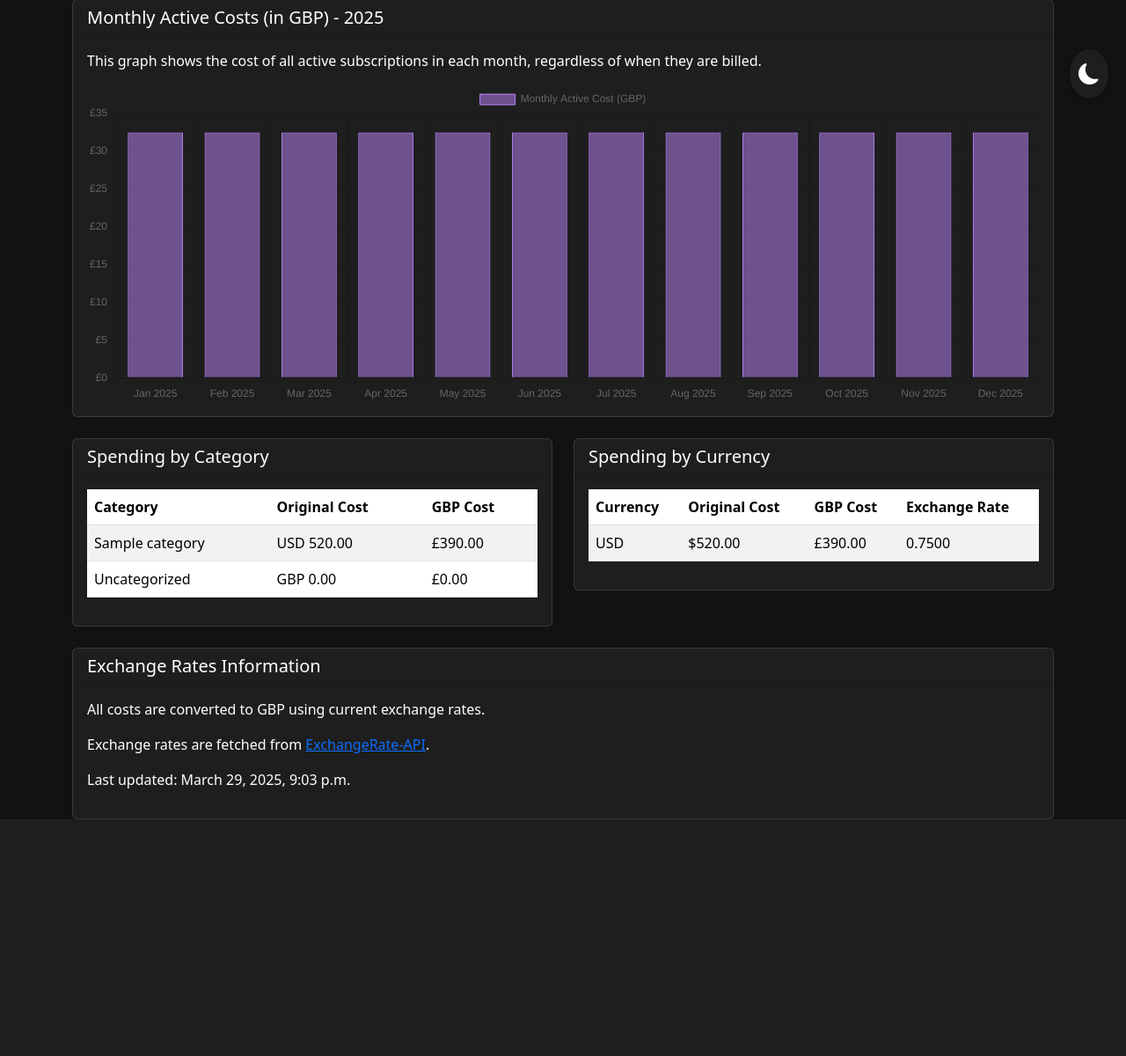
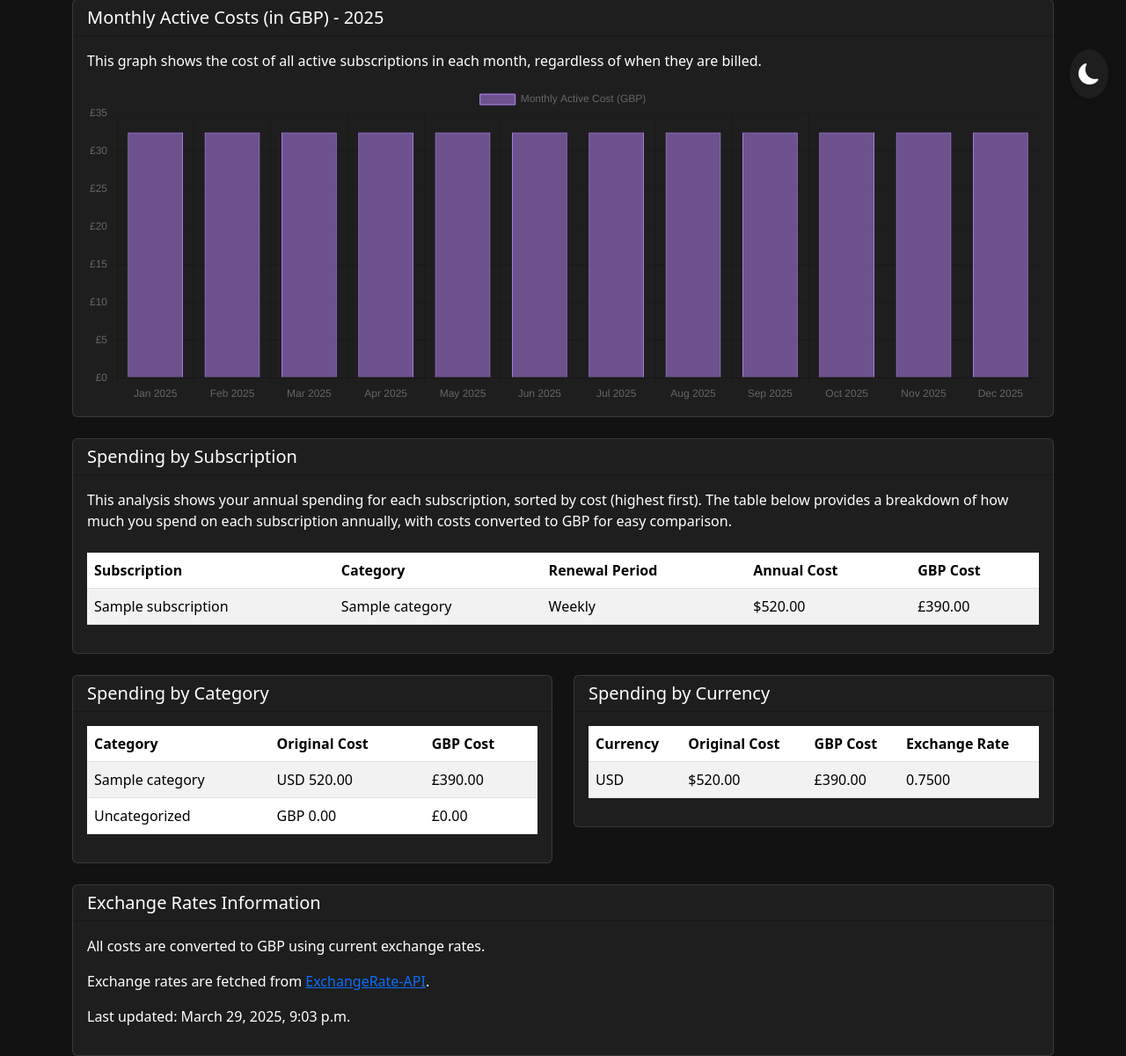
Before and after one commit to lechemmy/SubCal, a Django app: page /overview/ in a window 1280 px wide. Shown: the part 668-1868 px from the top of the page at 88% size. Before the commit the page ends 1599 px from the top, so only its background shows below. Run offline with Django 5.2, Linux system fonts and the light colour scheme; tables that the repository leaves empty hold one stand-in row (values such as "Sample post"); a database or web service that is not in the repository returns one stand-in record (values such as "Sample title"); data that the repository does not hold is empty.

Commit message:
Add spending breakdown by subscription in overview
Implemented a new method to calculate annual spending per subscription and convert it to GBP. Updated the overview page to display the data in a sortable table, allowing users to view a detailed cost analysis per subscription.

```diff
--- a/subscriptions/overview.py
+++ b/subscriptions/overview.py
@@ -41,6 +41,10 @@ class OverviewView(TemplateView):
         # Calculate spending by currency
         currency_spending = self.calculate_currency_spending(subscriptions, exchange_rates)
         context['currency_spending'] = currency_spending
+
+        # Calculate spending by subscription
+        subscription_spending = self.calculate_subscription_spending(subscriptions, exchange_rates)
+        context['subscription_spending'] = subscription_spending
 
         # Calculate monthly billed costs for bar graph (only subscriptions billed in that month)
         monthly_billed_costs = self.calculate_monthly_billed_costs(subscriptions, exchange_rates, selected_year)
@@ -348,3 +352,38 @@ class OverviewView(TemplateView):
             return cost / 24  # 2 years = 24 months
         else:
             return cost  # Default to the cost as is
+
+    def calculate_subscription_spending(self, subscriptions, exchange_rates):
+        """Calculate spending by subscription with conversion to GBP"""
+        subscription_spending = []
+
+        for subscription in subscriptions:
+            # Get subscription details
+            name = subscription.name
+            category = subscription.category.name if subscription.category else 'Uncategorized'
+            currency = subscription.currency
+            symbol = subscription.get_currency_symbol()
+            renewal_period = subscription.get_renewal_period_display()
+
+            # Calculate annual cost
+            annual_cost = self.calculate_annual_cost(subscription)
+
+            # Convert to GBP
+            gbp_rate = exchange_rates.get(currency, 1.0)
+            gbp_cost = annual_cost * Decimal(str(gbp_rate))
+
+            # Add to subscription spending list
+            subscription_spending.append({
+                'name': name,
+                'category': category,
+                'annual_cost': annual_cost,
+                'currency': currency,
+                'symbol': symbol,
+                'renewal_period': renewal_period,
+                'gbp_cost': gbp_cost
+            })
+
+        # Sort by GBP cost (highest first)
+        subscription_spending.sort(key=lambda x: x['gbp_cost'], reverse=True)
+
+        return subscription_spending
--- a/templates/subscriptions/overview.html
+++ b/templates/subscriptions/overview.html
@@ -48,6 +48,51 @@
             <div class="card-body">
                 <p class="text-muted">This graph shows the cost of all active subscriptions in each month, regardless of when they are billed.</p>
                 <canvas id="monthlyChart" height="100"></canvas>
+            </div>
+        </div>
+    </div>
+</div>
+
+<div class="row mb-4">
+    <div class="col-md-12">
+        <div class="card">
+            <div class="card-header">
+                <h5 class="card-title mb-0">Spending by Subscription</h5>
+            </div>
+            <div class="card-body">
+                <p class="text-muted mb-4">
+                    This analysis shows your annual spending for each subscription, sorted by cost (highest first).
+                    The table below provides a breakdown of how much you spend on each subscription annually,
+                    with costs converted to GBP for easy comparison.
+                </p>
+                <div class="table-responsive">
+                    <table class="table table-striped">
+                        <thead>
+                            <tr>
+                                <th>Subscription</th>
+                                <th>Category</th>
+                                <th>Renewal Period</th>
+                                <th>Annual Cost</th>
+                                <th>GBP Cost</th>
+                            </tr>
+                        </thead>
+                        <tbody>
+                            {% for sub in subscription_spending %}
+                                <tr>
+                                    <td>{{ sub.name }}</td>
+                                    <td>{{ sub.category }}</td>
+                                    <td>{{ sub.renewal_period }}</td>
+                                    <td>{{ sub.symbol }}{{ sub.annual_cost|floatformat:2 }}</td>
+                                    <td>£{{ sub.gbp_cost|floatformat:2 }}</td>
+                                </tr>
+                            {% empty %}
+                                <tr>
+                                    <td colspan="5" class="text-center">No subscriptions found</td>
+                                </tr>
+                            {% endfor %}
+                        </tbody>
+                    </table>
+                </div>
             </div>
         </div>
     </div>
```
